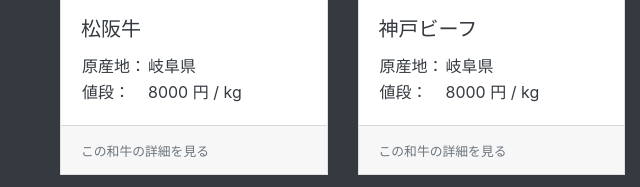
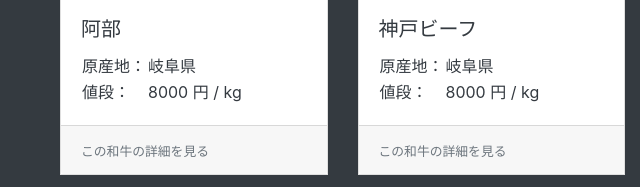
Before and after one commit to 7020392002091892/wagyu_price, a plain HTML site: page index.html in a window 1280 px wide. Shown: the part 263-450 px from the top of the page, 0-640 px from the left. Drawn offline with Linux system fonts and the light colour scheme.

Commit message:
商品名称変更

```diff
--- a/index.html
+++ b/index.html
@@ -31,7 +31,7 @@
       <a href="#" class="card">
         <img class="card-img-top" src="img/ph_beaf.jpg">
         <div class="card-body">
-          <h5 class="card-title">松阪牛</h5>
+          <h5 class="card-title">阿部</h5>
           <table>
             <tr>
               <td>原産地： </td>
```
